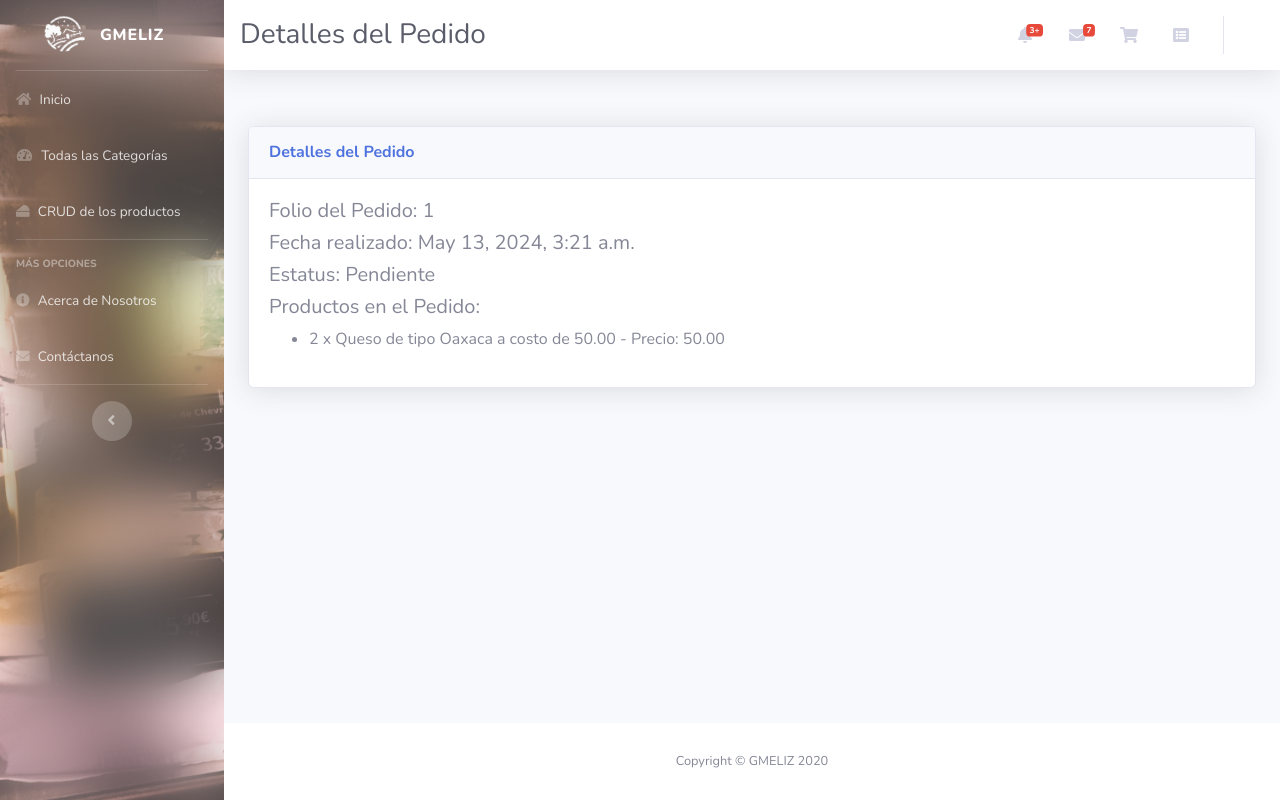
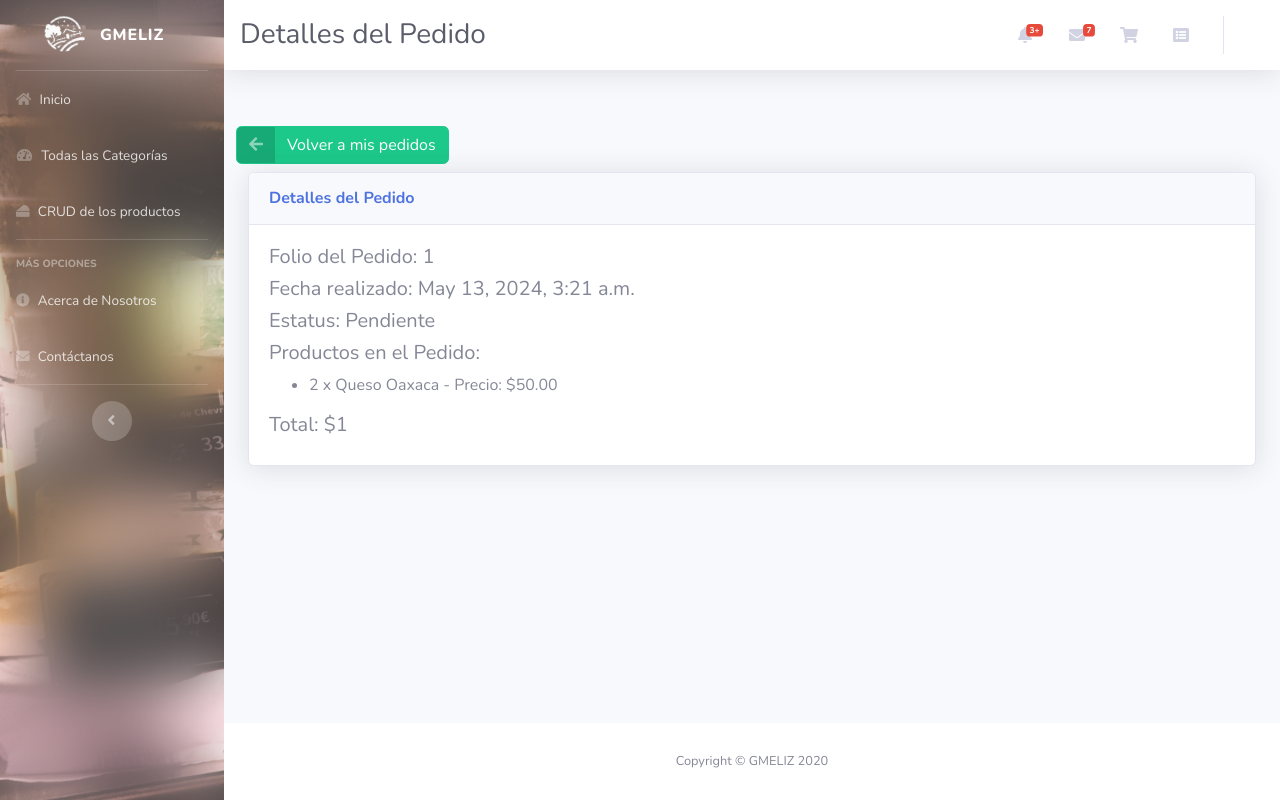
Before and after one commit to FerTecn/GMELIZ, a Django app: template GMELIZ/catalogos/templates/detalle_pedido.html in a window 1280 px wide. Run offline with Django 5.2, Linux system fonts and the light colour scheme; data comes from the database, SQL or seed files in the repository; tables that the repository leaves empty hold one stand-in row (values such as "Sample post"); the template is opened without the code that fills it: values that come from a table or form of the project are taken from there, most other values are stand-ins (such as "Sample title", 1, 10 or a date in 2020); some libraries are stand-ins or nearby versions.

Commit message:
Agrego boton de retroceder a pedidos y soluciono lel listado de productos del pedido

```diff
--- a/GMELIZ/catalogos/templates/detalle_pedido.html
+++ b/GMELIZ/catalogos/templates/detalle_pedido.html
@@ -10,6 +10,15 @@
 {% endblock %}
 
 {% block contenido %}
+<div class="row">
+    <a href="{% url 'ver_pedidos' %}" class="btn btn-success btn-icon-split">
+        <span class="icon text-white-50">
+            <i class="fas fa-arrow-left"></i>
+        </span>
+        <span class="text">Volver a mis pedidos</span>
+    </a>
+</div>
+<div class="my-2"></div>
 <div class="card shadow mb-4">
     <div class="card-header py-3">
         <h6 class="m-0 font-weight-bold text-primary">Detalles del Pedido</h6>
@@ -25,9 +34,10 @@
         <h5>Productos en el Pedido:</h5>
         <ul>
             {% for detalle_pedido in detalles_pedido %}
-                <li>{{ detalle_pedido.cantidad }} x {{ detalle_pedido.producto }} - Precio: {{ detalle_pedido.producto.precio }}</li>
+                <li>{{ detalle_pedido.cantidad }} x {{ detalle_pedido.producto.categoria }} {{ detalle_pedido.producto.producto }} - Precio: ${{ detalle_pedido.producto.precio }}</li>
             {% endfor %}
         </ul>
+        <h5>Total: ${{ total_pagado }} </h5>
     </div>
 </div>
 {% endblock %}
```
